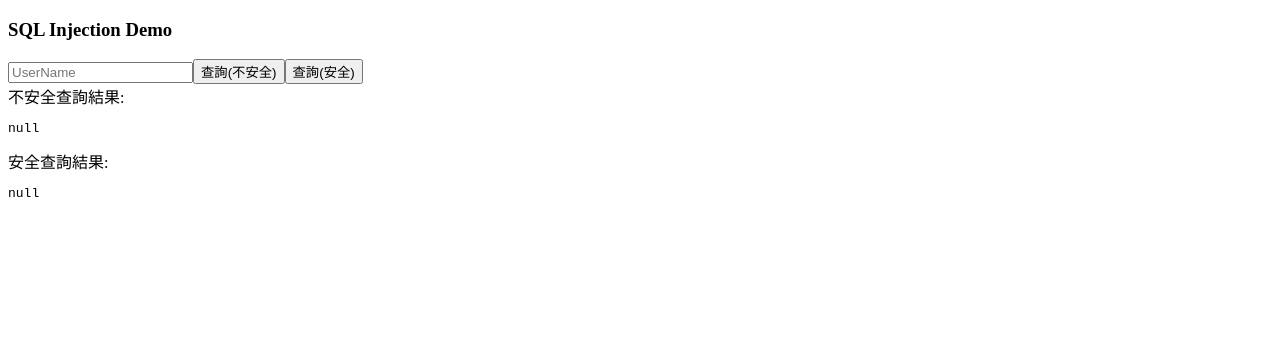
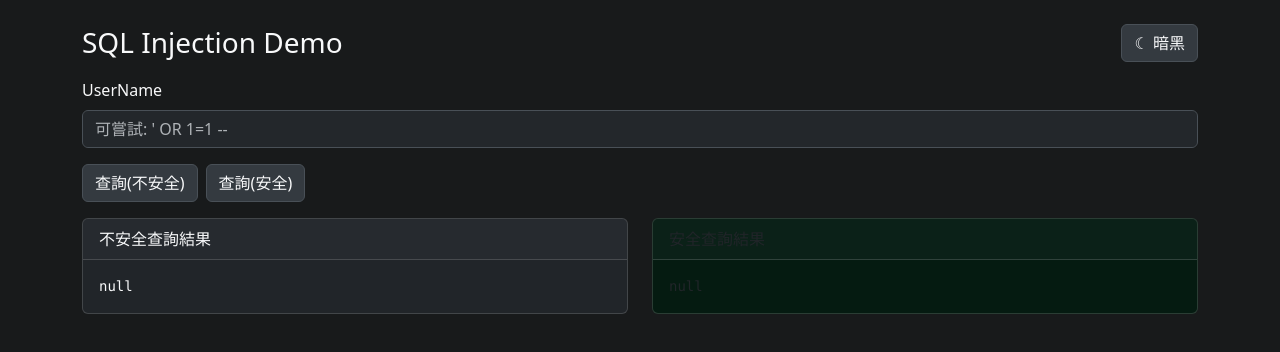
Before and after one commit to Balenciaga69/app_baldr, a React (Vite) app in the folder frontend/: page / in a window 1280 px wide. Shown: the top 352 px of the page. Built offline with nearby package versions, Linux system fonts and the light colour scheme.

Commit message:
新增暗黑模式樣式及切換功能，並更新相應的依賴項

```diff
--- /dev/null
+++ b/frontend/src/assets/darkmode.css
@@ -0,0 +1,17 @@
+body[data-bs-theme="dark"] {
+  background-color: #181a1b;
+  color: #f8f9fa;
+}
+
+/* 讓 input、button 在暗黑模式下也有合適顏色 */
+body[data-bs-theme="dark"] input,
+body[data-bs-theme="dark"] textarea {
+  background-color: #23272b;
+  color: #f8f9fa;
+  border-color: #495057;
+}
+body[data-bs-theme="dark"] button {
+  background-color: #343a40;
+  color: #f8f9fa;
+  border-color: #495057;
+}
--- a/frontend/src/components/SqlInjectionDemoBlock.tsx
+++ b/frontend/src/components/SqlInjectionDemoBlock.tsx
@@ -8,6 +8,11 @@ export const SqlInjectionDemoBlock: React.FC = () => {
   const [userName, setUserName] = useState('')
   const [unsafeResult, setUnsafeResult] = useState<any>(null)
   const [safeResult, setSafeResult] = useState<any>(null)
+  const [dark, setDark] = useState<boolean>(true)
+
+  React.useEffect(() => {
+    document.body.setAttribute('data-bs-theme', dark ? 'dark' : 'light')
+  }, [dark])
 
   const handleUnsafe = async () => {
     try {
@@ -28,18 +33,53 @@ export const SqlInjectionDemoBlock: React.FC = () => {
   }
 
   return (
-    <div>
-      <h3>SQL Injection Demo</h3>
-      {/*提示語法: ' OR 1=1 -- */}
-      <input value={userName} onChange={(e) => setUserName(e.target.value)} placeholder='UserName' />
-      <button onClick={handleUnsafe}>查詢(不安全)</button>
-      <button onClick={handleSafe}>查詢(安全)</button>
-      <div>
-        <div>
-          不安全查詢結果: <pre>{JSON.stringify(unsafeResult, null, 2)}</pre>
+    <div className='container py-4'>
+      <div className='d-flex justify-content-between align-items-center mb-3'>
+        <h3 className='mb-0'>SQL Injection Demo</h3>
+        <button className='btn btn-outline-secondary' onClick={() => setDark((d) => !d)}>
+          {dark ? '☾ 暗黑' : '☀️ 明亮'}
+        </button>
+      </div>
+      <div className='mb-3'>
+        <label htmlFor='userName' className='form-label'>
+          UserName
+        </label>
+        <input
+          id='userName'
+          className='form-control'
+          value={userName}
+          onChange={(e) => setUserName(e.target.value)}
+          placeholder="可嘗試: ' OR 1=1 --"
+        />
+      </div>
+      <div className='mb-3 d-flex gap-2'>
+        <button className='btn btn-danger' onClick={handleUnsafe}>
+          查詢(不安全)
+        </button>
+        <button className='btn btn-success' onClick={handleSafe}>
+          查詢(安全)
+        </button>
+      </div>
+      <div className='row'>
+        <div className='col-md-6 mb-3'>
+          <div className='card bg-dark text-light h-100'>
+            <div className='card-header'>不安全查詢結果</div>
+            <div className='card-body'>
+              <pre className='mb-0' style={{ whiteSpace: 'pre-wrap', wordBreak: 'break-all' }}>
+                {JSON.stringify(unsafeResult, null, 2)}
+              </pre>
+            </div>
+          </div>
         </div>
-        <div>
-          安全查詢結果: <pre>{JSON.stringify(safeResult, null, 2)}</pre>
+        <div className='col-md-6 mb-3'>
+          <div className='card bg-success-subtle text-dark h-100'>
+            <div className='card-header'>安全查詢結果</div>
+            <div className='card-body'>
+              <pre className='mb-0' style={{ whiteSpace: 'pre-wrap', wordBreak: 'break-all' }}>
+                {JSON.stringify(safeResult, null, 2)}
+              </pre>
+            </div>
+          </div>
         </div>
       </div>
     </div>
--- a/frontend/src/main.tsx
+++ b/frontend/src/main.tsx
@@ -1,6 +1,8 @@
 import React from 'react'
 import ReactDOM from 'react-dom/client'
 import App from './App'
+import 'bootstrap/dist/css/bootstrap.min.css'
+import './assets/darkmode.css'
 
 ReactDOM.createRoot(document.getElementById('root')!).render(
   <React.StrictMode>
--- /dev/null
+++ b/package.json
@@ -0,0 +1,5 @@
+{
+	"dependencies": {
+		"bootstrap": "^5.3.7"
+	}
+}
```
Also changed, not shown: 1 other file (tests, documents, lock files or other folders).
